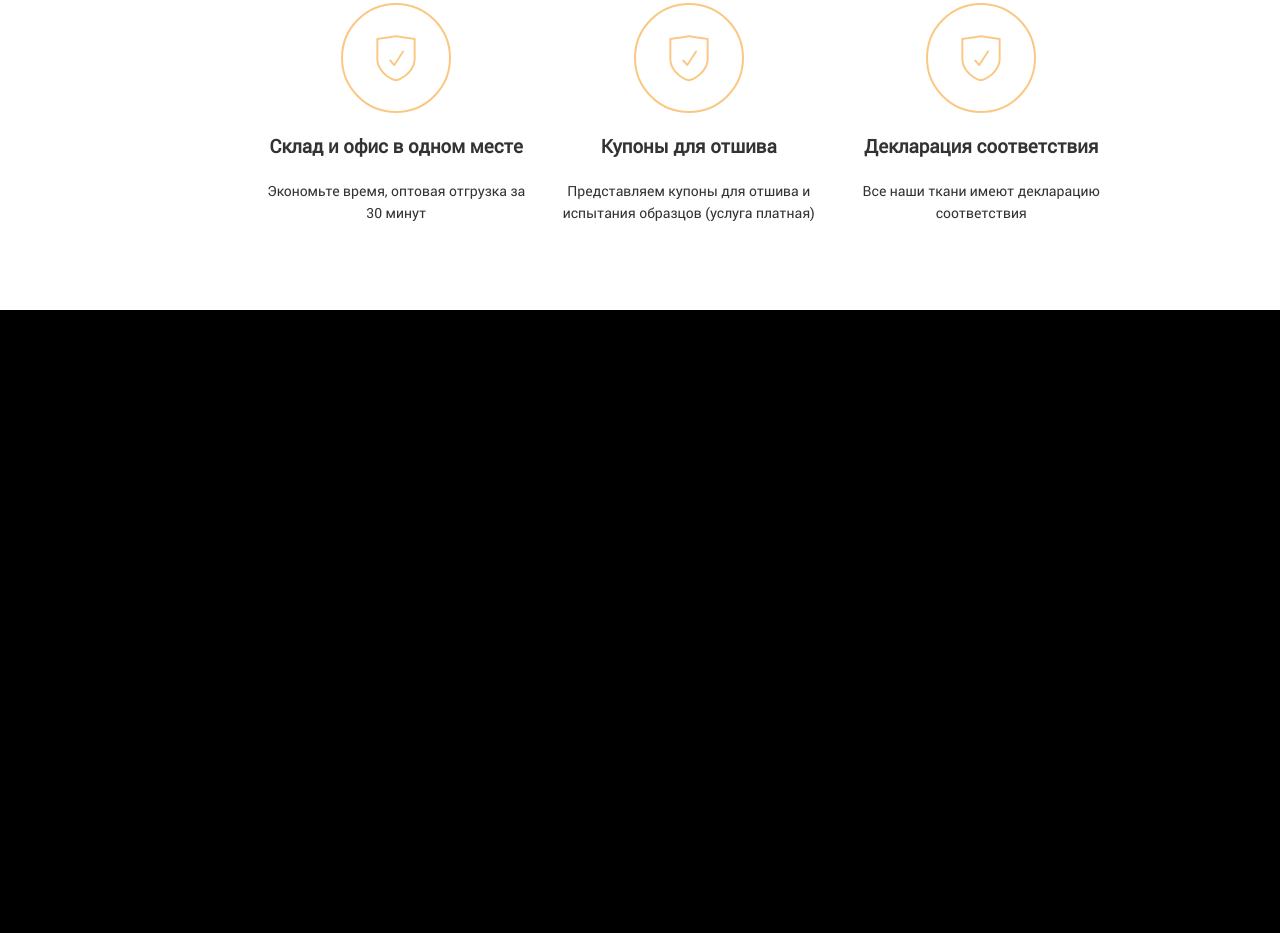
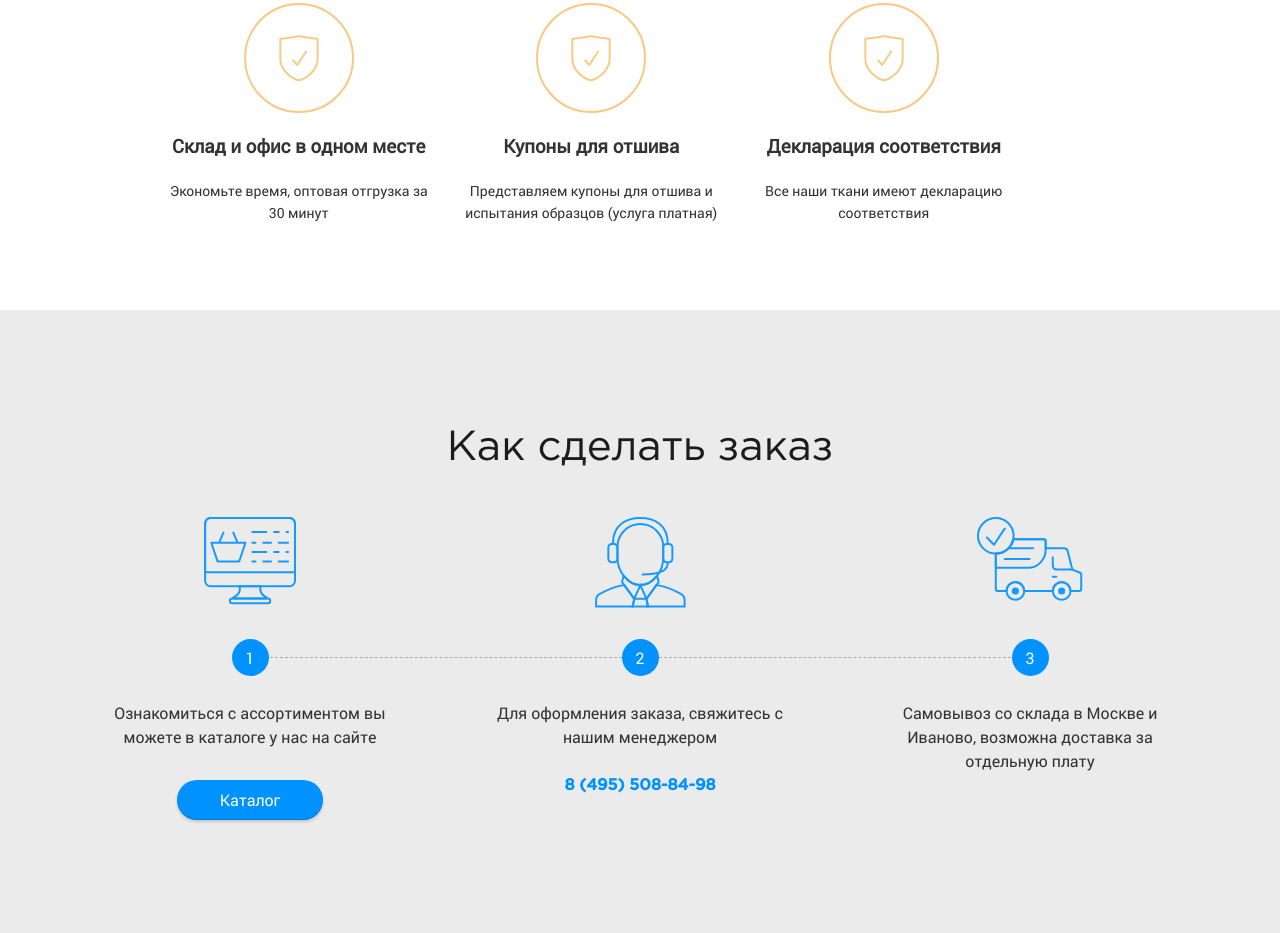
Before and after one commit to wrqqq/vyan-store, a website: page app/index.html in a window 1280 px wide. Shown: the part 2372-3305 px from the top of the page. Before the commit the page ends 2682 px from the top, so only its background shows below. Drawn offline with Linux system fonts and the light colour scheme.

Commit message:
Order section

```diff
--- a/app/index.html
+++ b/app/index.html
@@ -219,9 +219,9 @@
 						</div>
 					</div>
 					</div>
-					<div class="row">
+					<div class="row bottom_row">
 
-					<div class="col-md-3 col-md-offset-2">
+					<div class="col-md-3 col-md-offset-1">
 						<div class="guarantees_item">
 							<img src="img/g1.svg" alt="">
 							<h3 class="guarantees_item_title">Склад и офис в одном месте</h3>
@@ -242,6 +242,36 @@
 							<p class="guarantees_item_text">Все наши ткани имеют декларацию соответствия</p>
 						</div>
 					</div>
+					</div>
+				</div>
+			</div>
+		</section>
+		<section class="order">
+			<h2 class="order_title">Как сделать заказ</h2>
+			<div class="container">
+				<div class="row">
+					<div class="order_item col-md-4">
+						<div class="img_wrap">
+							<img src="img/order2.svg" alt="">
+						</div>
+						<div class="order_item_count count_line">1</div>
+						<div class="order_item_text">Ознакомиться с ассортиментом вы можете в каталоге у нас на сайте</div>
+						<button>Каталог</button>
+					</div>
+					<div class="order_item col-md-4">
+						<div class="img_wrap">
+							<img src="img/order1.svg" alt="">
+						</div>
+						<div class="order_item_count">2</div>
+						<div class="order_item_text">Для оформления заказа, свяжитесь с нашим менеджером </div>
+						<div class="order_item_phone">8 (495) 508-84-98</div>
+					</div>
+					<div class="order_item col-md-4">
+						<div class="img_wrap">
+							<img src="img/order3.svg" alt="">
+						</div>
+						<div class="order_item_count">3</div>
+						<div class="order_item_text">Самовывоз со склада в Москве и Иваново, возможна доставка за отдельную плату</div>
 					</div>
 				</div>
 			</div>
--- a/sass/main.sass
+++ b/sass/main.sass
@@ -1,5 +1,6 @@
 @import "bourbon"
 @import "vars.sass"
+@import "fonts.sass"
 
 //Load Libs SASS
 @import "app/libs/animate/animate.sass"
@@ -27,7 +28,70 @@ body input:required:valid,
 body textarea:required:valid
 	color: #666
 
-//Custom Styles Here
+
+.order
+	background: #ebebeb
+	padding-top: 1px
+	padding-bottom: 113px
+	&_title
+		font-family: 'GothamProRegular', sans-serif
+		font-size: 42px
+		color: #1c1c1c
+		text-align: center
+		margin-top: 104px
+		font-weight: normal
+	&_item
+		text-align: center
+		&_count
+			width: 37px
+			height: 37px
+			text-align: center
+			line-height: 37px
+			background: #0092ff
+			display: block
+			border-radius: 50%
+			margin: auto
+			margin-top: 32px
+			position: relative
+			color: #fff
+			z-index: 10
+		&_text
+			font-size: 16px
+			line-height: 1.5
+			max-width: 320px
+			margin: auto
+			margin-top: 25px
+		button
+			color: #fff
+			background: #0092ff
+			box-shadow: 0 2px 3px 0 rgba(0, 0, 0, 0.17), inset 0 -1px 1px 0 rgba(0, 0, 0, 0.16)
+			border-radius: 100px
+			border: none
+			width: 146px
+			height: 40px
+			margin-top: 31px
+		&_phone
+			color: #0092ff
+			font-family: 'GothamProMedium', sans-serif
+			font-size: 16px
+			margin-top: 23px
+			font-weight: bold
+		.img_wrap
+			height: 90px
+			vertical-align: top
+		.count_line
+			position: relative
+			z-index: 7
+			&:after
+				position: absolute
+				content: ''
+				height: 1px
+				width: 751px
+				border-top: 1px dashed rgba(28, 28, 28, 0.3)
+				top: 18px
+				left: 38px
+				z-index: -1
+
 
 
 //ALWAYS END
```
Also changed, not shown: app/css/main.min.css, app/img/order1.svg (added), app/img/order2.svg (added), app/img/order3.svg (added).
